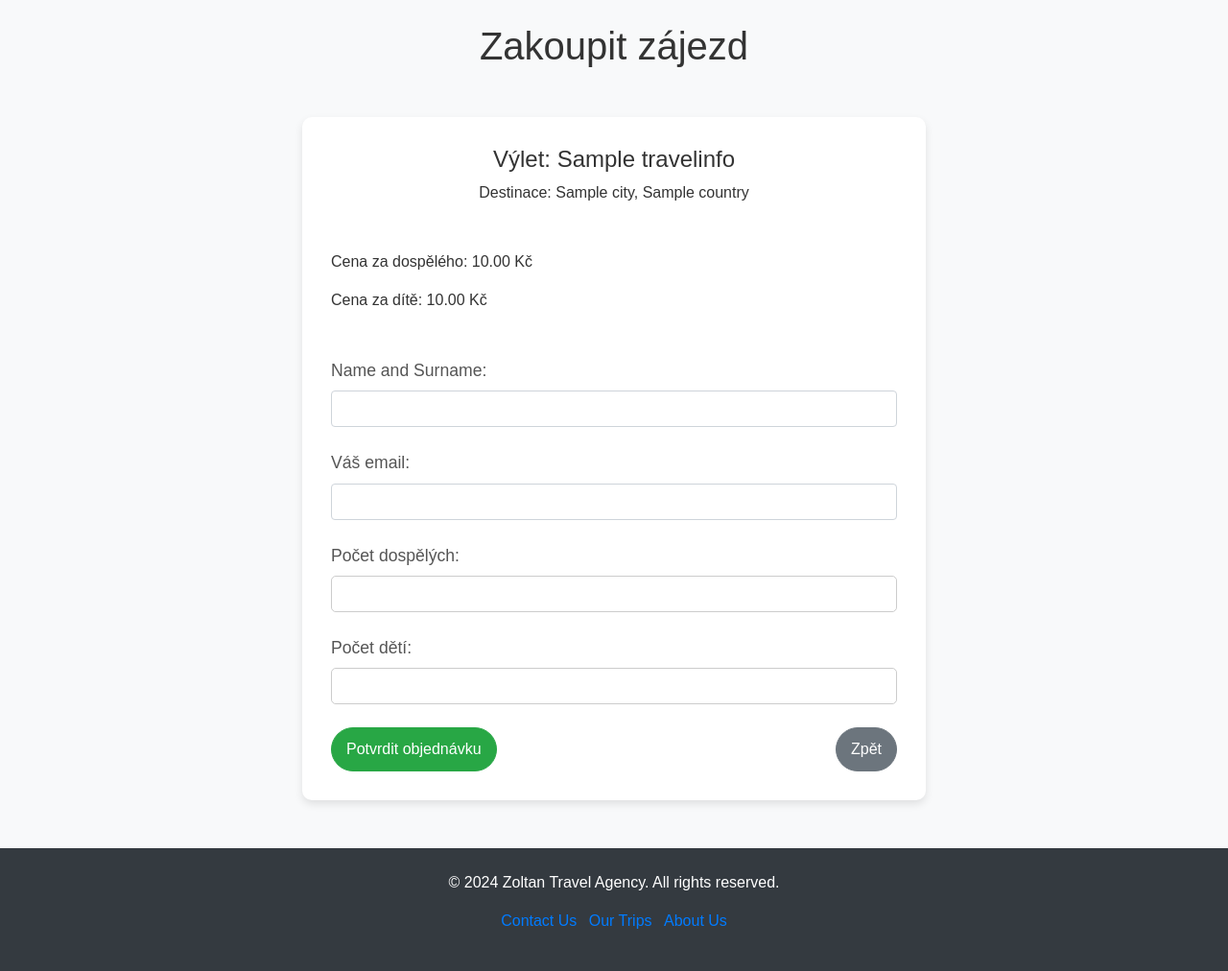
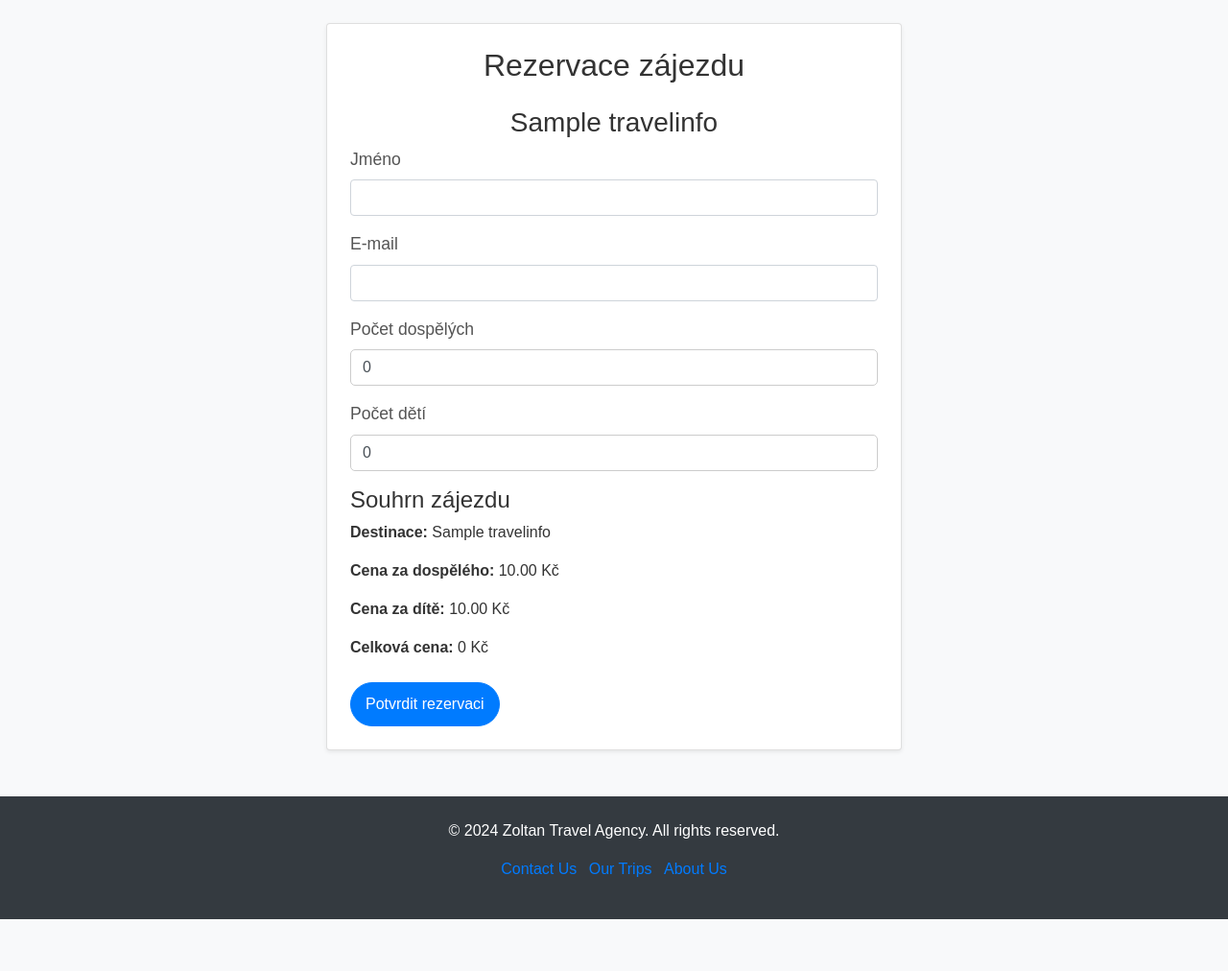
Before and after one commit to ZoltronPy/CS05, a Django app: page /trip/1/purchase/ in a window 1280 px wide. Shown: the part 104-1116 px from the top of the page at 96% size. After the commit the page ends 1062 px from the top, so only its background shows below. Run offline with Django 5.2, Linux system fonts and the light colour scheme; tables that the repository leaves empty hold one stand-in row (values such as "Sample post"); some libraries are stand-ins or nearby versions.

Commit message:
vše v blocích, upravený Trpi list, Purchase html, contact html , více sedí k desingu.

```diff
--- a/viewer/models.py
+++ b/viewer/models.py
@@ -113,7 +113,7 @@ class Airport(Model):
 class TravelInfo(Model):
     #'Departure and destination (city, airport, hotel'
 
-    tour_name = CharField(max_length=32, null=False,
+    tour_name = CharField(max_length=200, null=False,
                           blank=False,
                           unique=True,
                           default='Tour name ')
--- a/viewer/templates/purchase_form.html
+++ b/viewer/templates/purchase_form.html
@@ -1,52 +1,93 @@
-{% extends "base.html" %}
-
-{% block title %}Zakoupit zájezd{% endblock %}
+{% extends "form.html" %}
 
 {% block content %}
-<h1 class="text-center">Zakoupit zájezd</h1>
+<div class="d-flex justify-content-center align-items-center" style="min-height: calc(100vh - 56px);">
+    <div class="card shadow-sm p-4" style="width: 100%; max-width: 600px;">
+        <h2 class="mb-4 text-center">Rezervace zájezdu</h2>
 
-<div class="purchase-form-container mx-auto">
-    <form action="{% url 'purchase_trip' trip.id %}" method="post">
-        {% csrf_token %}
+        <!-- Nadpis s názvem zájezdu -->
+        <h3 class="text-center">{{ trip.tour_name }}</h3>
 
-        <!-- Zobrazení detailů výletu -->
-        <div class="text-center mb-5">
-            <h4>Výlet: {{ trip.tour_name }}</h4>  <!-- Nadpis uprostřed -->
-            <p class="text-center">Destinace: {{ trip.destination_city }}</p>  <!-- Destinace uprostřed -->
-        </div>
+        <form method="post" novalidate>
+            {% csrf_token %}
 
-        <!-- Ceny za dospělé a děti -->
-        <div class="text-left mb-5">
-            <p>Cena za dospělého: {{ trip.price_per_adult }} Kč</p>  <!-- Cena vlevo -->
-            <p>Cena za dítě: {{ trip.price_per_child }} Kč</p>  <!-- Cena vlevo -->
-        </div>
+            <!-- Chybová hlášení -->
+            {% if errors %}
+            <div class="alert alert-danger">
+                <ul>
+                    {% for error in errors %}
+                    <li>{{ error }}</li>
+                    {% endfor %}
+                </ul>
+            </div>
+            {% endif %}
 
-        <!-- Skryté pole s ID výletu -->
-        <input type="hidden" name="trip_id" value="{{ trip.id }}">
+            <!-- Jméno -->
+            <div class="mb-3">
+                <label for="name" class="form-label">Jméno</label>
+                <input type="text" class="form-control" id="name" name="name" value="{{ form_data.name }}" required>
+            </div>
 
-        <!-- Zákaznické údaje -->
-        <div class="form-group">
-            <label for="name">Name and Surname:</label>
-            <input type="text" name="name" id="name" class="form-control" required>
-        </div>
-        <div class="form-group">
-            <label for="email">Váš email:</label>
-            <input type="email" name="email" id="email" class="form-control" required>
-        </div>
-        <div class="form-group">
-            <label for="adults">Počet dospělých:</label>
-            <input type="number" name="adults" id="adults" class="form-control" min="1" required>
-        </div>
-        <div class="form-group">
-            <label for="kids">Počet dětí:</label>
-            <input type="number" name="kids" id="kids" class="form-control" min="0">
-        </div>
+            <!-- E-mail -->
+            <div class="mb-3">
+                <label for="email" class="form-label">E-mail</label>
+                <input type="email" class="form-control" id="email" name="email" value="{{ form_data.email }}" required>
+            </div>
 
-        <!-- Tlačítka -->
-        <div class="form-actions d-flex justify-content-between">
-            <button type="submit" class="btn btn-success">Potvrdit objednávku</button>
-            <a href="{% url 'homepage' %}" class="btn btn-secondary">Zpět</a>
-        </div>
-    </form>
+            <!-- Počet dospělých -->
+            <div class="mb-3">
+                <label for="adults" class="form-label">Počet dospělých</label>
+                <input type="number" class="form-control" id="adults" name="adults" value="{{ form_data.adults }}" min="0">
+            </div>
+
+            <!-- Počet dětí -->
+            <div class="mb-3">
+                <label for="kids" class="form-label">Počet dětí</label>
+                <input type="number" class="form-control" id="kids" name="kids" value="{{ form_data.kids }}" min="0">
+            </div>
+
+            <!-- Souhrn rezervace -->
+            <div class="mb-4">
+                <h4>Souhrn zájezdu</h4>
+                <p><strong>Destinace:</strong> {{ trip.tour_name }}</p>
+                <p><strong>Cena za dospělého:</strong> {{ trip.price_per_adult }} Kč</p>
+                <p><strong>Cena za dítě:</strong> {{ trip.price_per_child }} Kč</p>
+                <p><strong>Celková cena:</strong> <span id="total-price">0</span> Kč</p>
+            </div>
+
+            <!-- Tlačítko pro odeslání -->
+            <div class="d-grid">
+                <button type="submit" class="btn btn-primary">Potvrdit rezervaci</button>
+            </div>
+        </form>
+    </div>
 </div>
+
+<!-- JavaScript for Price Calculation -->
+<script>
+    document.addEventListener("DOMContentLoaded", function () {
+        const adultsInput = document.getElementById('adults');
+        const kidsInput = document.getElementById('kids');
+        const totalPriceDisplay = document.getElementById('total-price');
+
+        const pricePerAdult = parseFloat("{{ trip.price_per_adult }}") || 0;
+        const pricePerChild = parseFloat("{{ trip.price_per_child }}") || 0;
+
+        // Funkce pro výpočet celkové ceny
+        function calculatePrice() {
+            const adults = parseInt(adultsInput.value) || 0;
+            const kids = parseInt(kidsInput.value) || 0;
+
+            const totalPrice = (adults * pricePerAdult) + (kids * pricePerChild);
+            totalPriceDisplay.textContent = totalPrice.toLocaleString('cs-CZ'); // Formát CZK
+        }
+
+        // Eventy na vstupních polích
+        adultsInput.addEventListener('input', calculatePrice);
+        kidsInput.addEventListener('input', calculatePrice);
+
+        // Počáteční výpočet
+        calculatePrice();
+    });
+</script>
 {% endblock %}
--- a/viewer/views.py
+++ b/viewer/views.py
@@ -1,8 +1,11 @@
 from django.shortcuts import render, get_object_or_404, redirect
 from django.views.generic import TemplateView
+from django.db.models import Sum, Avg, F, Count, Min, Max
 
 from viewer.models import TravelInfo, Continent, TourPurchase, ContactMessage, Hotel
 from django import forms
+import logging
+logger = logging.getLogger(__name__)
 
 
 def homepage(request):
@@ -25,28 +28,62 @@ def trip_list(request):
 
 
 def trip_detail(request, trip_id):
-    trip = get_object_or_404(TravelInfo, id=trip_id)
-    return render(request, 'trip_detail.html', {'trip': trip})
+    trip = get_object_or_404(TravelInfo, pk=trip_id)
+
+    # Výpočet zbývajících míst (příklad: pokud existují rezervace)
+    reserved_adults = trip.purchases.aggregate(Sum('adult_count'))['adult_count__sum'] or 0
+    reserved_kids = trip.purchases.aggregate(Sum('child_count'))['child_count__sum'] or 0
+
+    remaining_adult_seats = max(trip.adult_seats - reserved_adults, 0)
+    remaining_child_seats = max(trip.child_seats - reserved_kids, 0)
+
+    context = {
+        'trip': trip,
+        'remaining_adult_seats': remaining_adult_seats,
+        'remaining_child_seats': remaining_child_seats,
+    }
+
+    return render(request, 'trip_detail.html', context)
 
 
 def purchase_trip(request, trip_id):
     trip = get_object_or_404(TravelInfo, pk=trip_id)
+    total_price = 0
 
     if request.method == 'POST':
-        # Retrieve data from the form
         name = request.POST.get('name', '').strip()
         email = request.POST.get('email', '').strip()
-        adults = int(request.POST.get('adults', 0))
-        kids = int(request.POST.get('kids', 0))
+        try:
+            adults = int(request.POST.get('adults', 0))
+            kids = int(request.POST.get('kids', 0))
+        except ValueError:
+            adults, kids = 0, 0
 
-        # Validation for required fields
-        if not name or not email:
+        errors = []
+        if not name:
+            errors.append("Jméno je povinné.")
+        if not email:
+            errors.append("E-mail je povinný.")
+        if adults <= 0 and kids <= 0:
+            errors.append("Musíte zadat alespoň jednoho účastníka.")
+
+        # Spočítat celkovou cenu na backendu
+        total_price = (trip.price_per_adult * adults) + (trip.price_per_child * kids)
+
+        if errors:
             return render(request, 'purchase_form.html', {
                 'trip': trip,
-                'error': 'Name and Email are required.',
+                'errors': errors,
+                'form_data': {
+                    'name': name,
+                    'email': email,
+                    'adults': adults,
+                    'kids': kids,
+                },
+                'total_price': total_price,
             })
 
-        # Create the purchase object
+        # Uložení rezervace
         purchase = TourPurchase(
             travel_info=trip,
             adult_count=adults,
@@ -56,10 +93,23 @@ def purchase_trip(request, trip_id):
         )
         purchase.save()
 
-        return render(request, 'purchase_success.html', {'purchase': purchase})
+        return render(request, 'purchase_success.html', {
+            'purchase': purchase,
+            'trip': trip,
+            'total_price': total_price,
+        })
 
-    # If GET request, render the purchase form
-    return render(request, 'purchase_form.html', {'trip': trip})
+    return render(request, 'purchase_form.html', {
+        'trip': trip,
+        'form_data': {
+            'name': '',
+            'email': '',
+            'adults': 0,
+            'kids': 0,
+        },
+        'errors': [],
+        'total_price': total_price,
+    })
 
 
 class ContactForm(forms.ModelForm):
```
Also changed, not shown: viewer/templates/contact.html (+29 -18 lines), viewer/templates/homepage.html (+19 -17 lines), viewer/templates/purchase_success.html (+34 -7 lines), viewer/templates/trip_detail.html (+39 -25 lines), viewer/templates/trip_list.html (+21 -2 lines).
